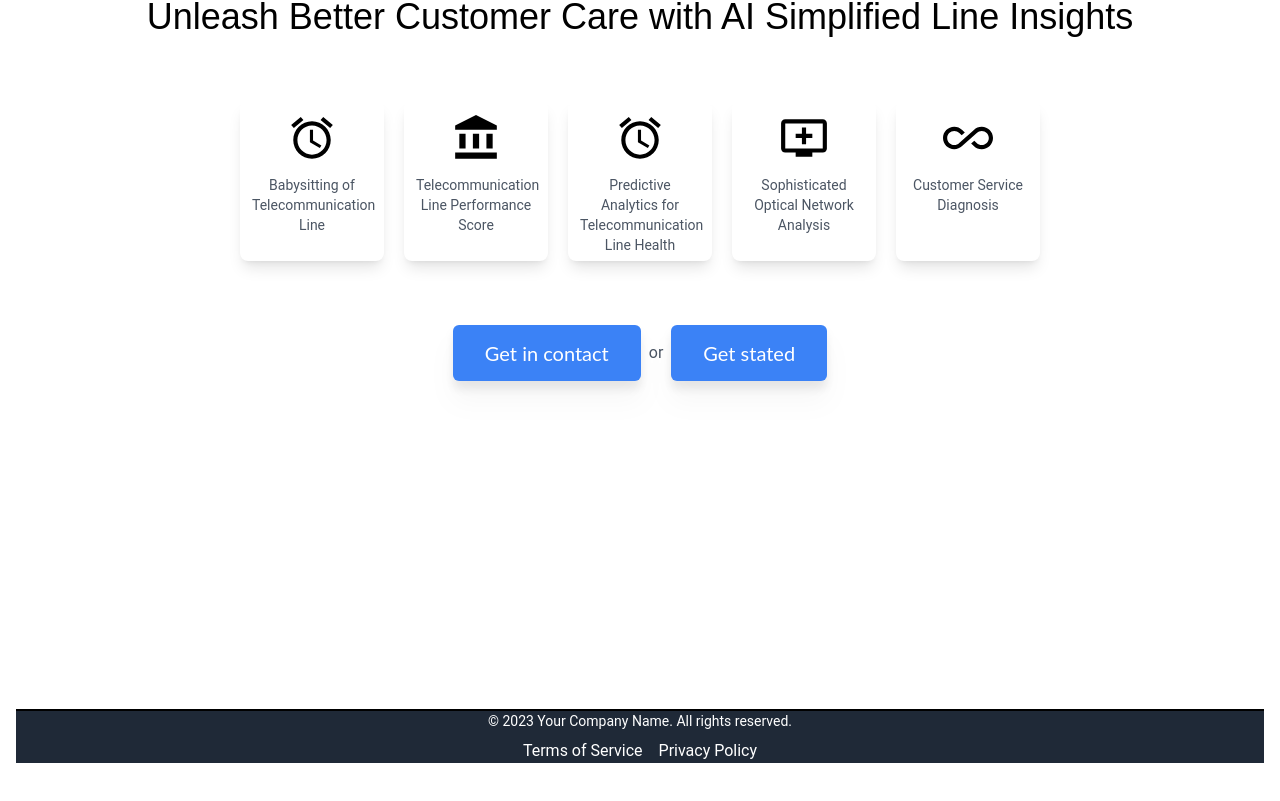
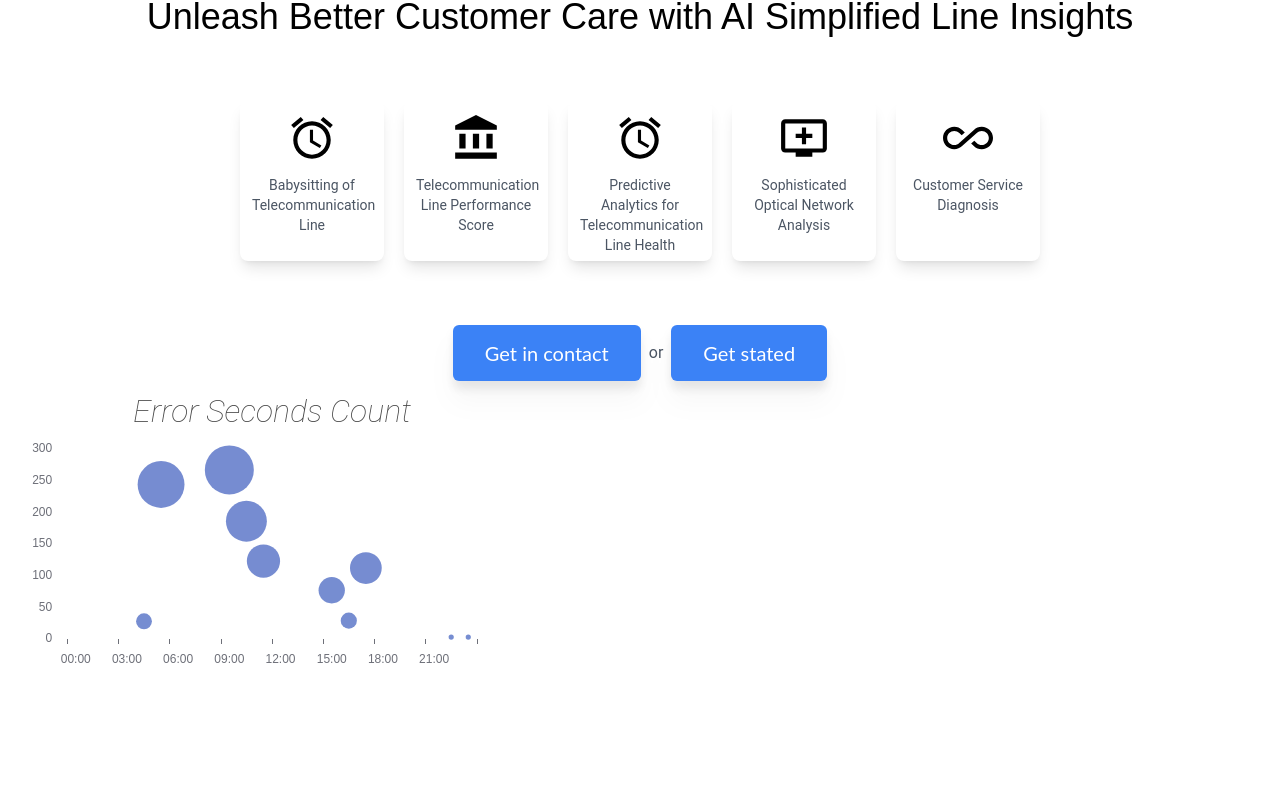
Before and after one commit to deZbrown/orbit-web, a React (Create React App) app: page / in a window 1280 px wide. Shown: the part 267-1068 px from the top of the page. Before the commit the page ends 1030 px from the top, so only its background shows below. Built offline with nearby package versions, Linux system fonts and the light colour scheme.

Commit message:
ErrorCountScatterPlotChart and LineSpeedRadarChart.

```diff
--- /dev/null
+++ b/src/components/Dashboard/ErrorCountScatterPlotChart.jsx
@@ -0,0 +1,105 @@
+import React from 'react';
+import ReactECharts from 'echarts-for-react';
+
+const ErrorScatterChart = () => {
+    const getOption = () => {
+        const data = [
+            ['00:00', 0],
+            ['01:00', 0],
+            ['02:00', 0],
+            ['03:00', 0],
+            ['04:00', 28],
+            ['05:00', 244],
+            ['06:00', 0],
+            ['07:00', 0],
+            ['08:00', 0],
+            ['09:00', 267],
+            ['10:00', 186],
+            ['11:00', 123],
+            ['12:00', 0],
+            ['13:00', 0],
+            ['14:00', 0],
+            ['15:00', 77],
+            ['16:00', 29],
+            ['17:00', 112],
+            ['18:00', 0],
+            ['19:00', 0],
+            ['20:00', 0],
+            ['21:00', 0],
+            ['22:00', 3],
+            ['23:00', 3],
+        ];
+
+        return {
+            title: {
+                text: 'Error Seconds Count',
+                left: 'center',
+                top: 3,
+                textStyle: {
+                    fontFamily: 'Roboto',
+                    fontSize: 32,
+                    fontStyle: 'italic',
+                    fontWeight: 'lighter',
+                },
+            },
+
+            tooltip: {
+                trigger: 'axis',
+                axisPointer: {
+                    type: 'cross',
+                },
+                padding: 10,
+            },
+
+            xAxis: {
+                type: 'category',
+                data: data.map(item => item[0]),
+                splitLine: {
+                    show: false,
+                },
+                axisLine: {
+                    show: false,
+                },
+                axisLabel: {
+                    margin: 15,
+                },
+            },
+
+            yAxis: {
+                type: 'value',
+                splitLine: {
+                    show: false,
+                },
+                axisLine: {
+                    show: false,
+                },
+                axisLabel: {
+                    margin: 15,
+                },
+            },
+
+            series: [
+                {
+                    name: 'Error Count',
+                    type: 'scatter',
+                    data: data,
+                    symbolSize: function (data) {
+                        return Math.sqrt(data[1]) * 3; // adjust size of scatter points
+                    },
+                    emphasis: {
+                        label: {
+                            show: true,
+                            formatter: '{b} : {c}',
+                            verticalAlign: 'middle',
+                            align: 'right',
+                        },
+                    },
+                },
+            ],
+        };
+    };
+
+    return <ReactECharts option={getOption()} style={{ height: '320px', width: '512px' }} />;
+};
+
+export default ErrorScatterChart;
--- /dev/null
+++ b/src/components/Dashboard/LineSpeedRadarChart.jsx
@@ -0,0 +1,123 @@
+import React from 'react';
+import ReactECharts from 'echarts-for-react';
+
+const LineSpeedRadarChart = () => {
+    const getOption = () => {
+        const data = [
+            [93, 96, 86, 60, 93], // Day 1
+            [93, 96, 86, 60, 93], // Day 2
+            [93, 96, 86, 60, 93], // Day 3
+            [62, 96, 72, 60, 30], // Day 4
+            [93, 96, 86, 60, 93], // Day 5
+            [93, 96, 86, 60, 93], // Day 6
+            [93, 96, 86, 60, 93]  // Day 7
+        ];
+
+        const dayColors = [
+            { day: 'Day 1', color: 'rgb(59, 255, 0)' },
+            { day: 'Day 2', color: 'rgb(59, 255, 0)' },
+            { day: 'Day 3', color: 'rgb(59, 255, 0)' },
+            { day: 'Day 4', color: 'rgb(255, 226, 0)' },
+            { day: 'Day 5', color: 'rgb(59, 255, 0)' },
+            { day: 'Day 6', color: 'rgb(59, 255, 0)' },
+            { day: 'Day 7', color: 'rgb(59, 255, 0)' },
+        ];
+
+        return {
+            title: {
+                text: 'Speed Performance',
+                left: 'center',
+                top: 20,
+                padding: [25, 0, 0, 0],  // reduce padding at the top
+                textStyle: {
+                    fontFamily: 'Roboto',
+                    fontSize: 32,
+                    fontStyle: 'italic',
+                    fontWeight: 'lighter',
+                }
+            },
+
+            tooltip: {
+                trigger: 'item'
+            },
+
+            legend: {
+                type: 'scroll',
+                bottom: 60,
+                data: dayColors.map(item => item.day),
+            },
+
+            visualMap: {
+                bottom: 160,  // Adjusts position from the bottom
+                right: 0,   // Adjusts position from the right
+                min: 0,
+                max: 100,
+                color: ['green', 'lime green', 'yellow', 'orange', 'red'],
+                calculable: true
+            },
+
+            radar: {
+                nameGap: 8,
+                shape: 'circle',
+                radius: '70%',
+                indicator: [
+                    {
+                        text: 'Speed Stability',
+                        max: 100,
+                        color: '#333',
+                    },
+                    {
+                        text: 'Max Speed',
+                        max: 100,
+                        color: '#333',
+                    },
+                    {
+                        text: 'Sound to Noise',
+                        max: 100,
+                        color: '#333',
+                    },
+                    {
+                        text: 'Attenuation',
+                        max: 100,
+                        color: '#333',
+                    },
+                    {
+                        text: 'Actual Speed',
+                        max: 100,
+                        color: '#333',
+                    }
+                ]
+            },
+
+            series: data.map((values, i) => ({
+                name: `Day ${i + 1}`,
+                type: 'radar',
+                symbol: 'none',
+                lineStyle: {
+                    width: 1
+                },
+                itemStyle: {
+                    color: dayColors[i].color,  // Assign color from dayColors
+                },
+                emphasis: {
+                    areaStyle: {
+                        color: 'rgba(0,250,0,0.3)'
+                    }
+                },
+                data: [
+                    {
+                        value: values,
+                        name: `Day ${i + 1}`
+                    }
+                ]
+            }))
+
+        };
+    };
+
+    return (
+        <ReactECharts option={getOption()} style={{height: '640px', width: '512px'}}/>
+    );
+}
+
+export default LineSpeedRadarChart;
--- a/src/components/Main/Hero.jsx
+++ b/src/components/Main/Hero.jsx
@@ -2,6 +2,8 @@ import React from 'react';
 import Card from './Card';
 import CTA from './CTA';
 import LinePerformanceBarChart from '../Dashboard/LinePerformanceBarChart';
+import LineSpeedRadarChart from '../Dashboard/LineSpeedRadarChart';
+import ErrorCountScatterPlotChart from "../Dashboard/ErrorCountScatterPlotChart";
 
 const Hero = () => {
     return (
@@ -21,6 +23,8 @@ const Hero = () => {
             <CTA />
 
             {/*<LinePerformanceBarChart />+*/}
+            {/*<LineSpeedRadarChart/>*/}
+            <ErrorCountScatterPlotChart />
         </section>
     );
 }
```
